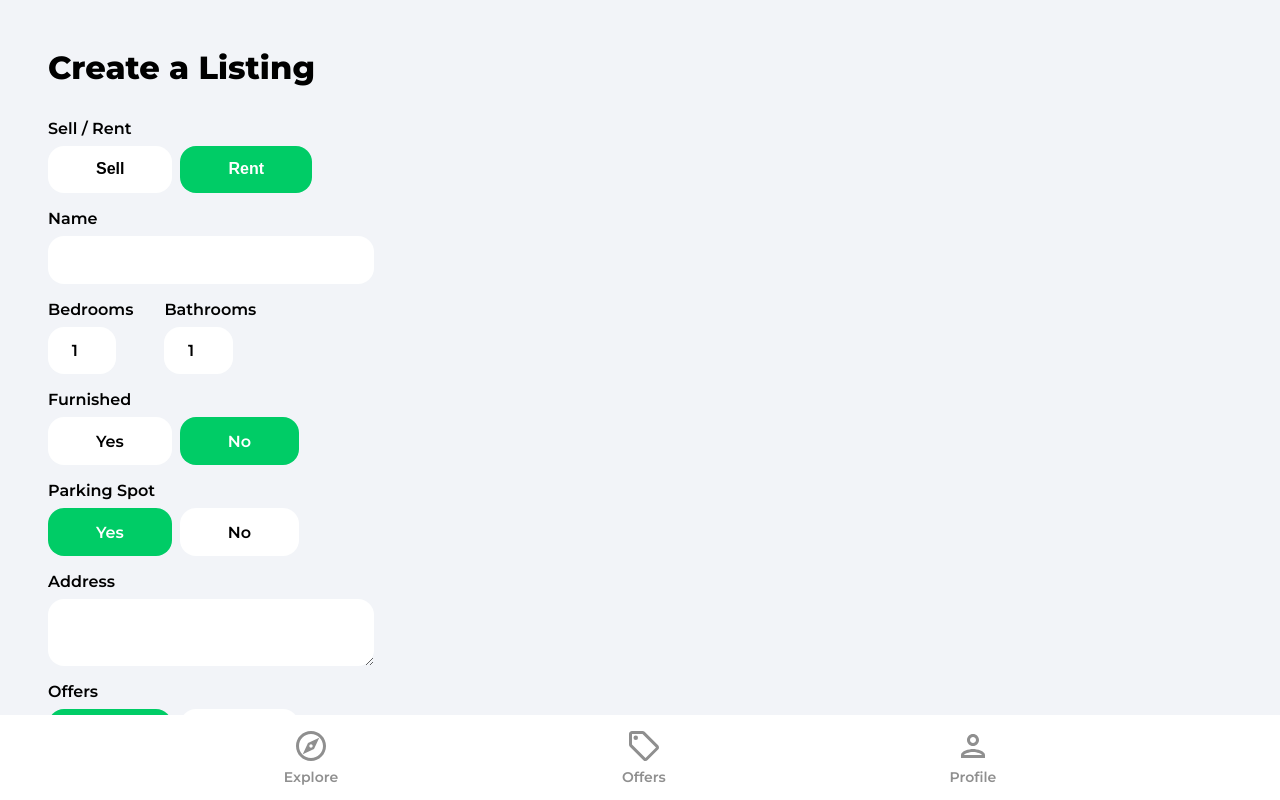
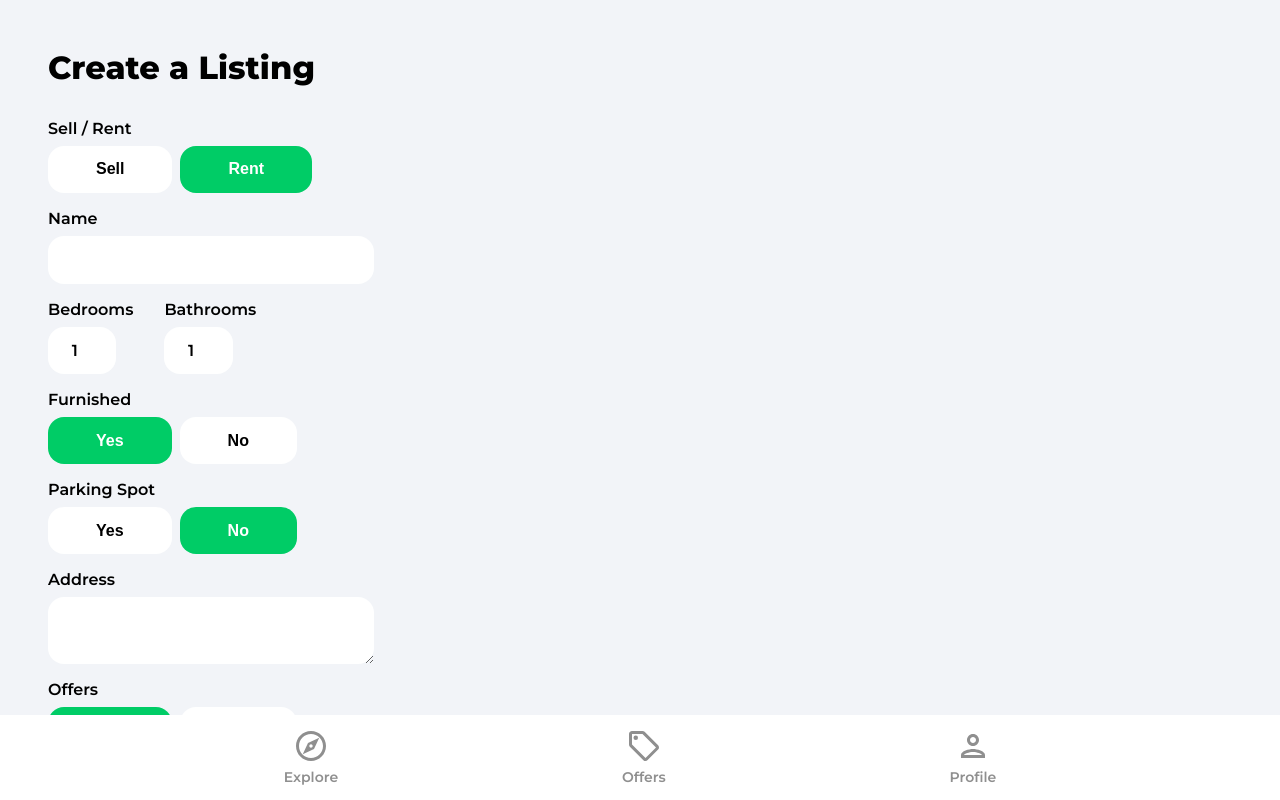
Before and after one commit to ahmedelmansi-tech/House-Market-Place, a React (Create React App) app: page /create-listing in a window 1280 px wide. Shown: the top 800 px of the page. Built offline with nearby package versions, Linux system fonts and the light colour scheme; no server answers; sample sign-in values are in the browser's storage.

Commit message:
stopped cuz of storage paid plane

```diff
--- a/package.json
+++ b/package.json
@@ -8,7 +8,8 @@
     "react-dom": "^19.1.1",
     "react-router-dom": "^7.8.2",
     "react-scripts": "5.0.1",
-    "react-toastify": "^11.0.5"
+    "react-toastify": "^11.0.5",
+    "uuid": "^13.0.0"
   },
   "scripts": {
     "start": "react-scripts start",
--- a/src/pages/CreateListing.jsx
+++ b/src/pages/CreateListing.jsx
@@ -2,9 +2,20 @@ import { useState, useEffect, useRef } from "react";
 import { useNavigate } from "react-router-dom";
 import { getAuth, onAuthStateChanged } from "firebase/auth";
 import Spinner from "../components/Spinner";
+import { toast } from "react-toastify";
+import { v4 as uuidv4 } from "uuid";
+// Storage
+
+import {
+  getStorage,
+  ref,
+  uploadBytesResumable,
+  getDownloadURL,
+} from "firebase/storage";
+import { db } from "../firebase.config";
 
 const CreateListing = () => {
-  const [geolocationEnabled, setGeolocationEnabled] = useState(false);
+  // const [geolocationEnabled, setGeolocationEnabled] = useState(false);
   const [loading, setLoading] = useState(false);
   const [formData, setFormData] = useState({
     type: "rent",
@@ -63,14 +74,116 @@ const CreateListing = () => {
   if (loading) {
     return <Spinner />;
   }
-  //------------  Functions
+  //------------Functions--------------------------//
 
-  const onSubmit = (e) => {
-    e.prevent.default();
+  //--------------------------SUBMIT------------------------------------------//
+
+  const onSubmit = async (e) => {
+    e.preventDefault();
+    setLoading(true);
+    if (discountedPrice >= regularPrice) {
+      toast.error("you should modifiy the prices !");
+      setLoading(false);
+      return;
+    }
+
+    if (images.length > 6) {
+      toast.error("Only 6 images allowed");
+      setLoading(false);
+      return;
+    }
+
+    console.log(formData.images);
+
+    // Store image
+    const storeImage = async (image) => {
+      return new Promise((resolve, reject) => {
+        const storage = getStorage();
+
+        const fileName = `${auth.currentUser.uid}-${image.name}-${uuidv4()}`;
+        const storageRef = ref(storage, "images/" + fileName);
+        //sends Only one pic per time
+        const uploadTask = uploadBytesResumable(storageRef, image);
+
+        // Upload
+
+        uploadTask.on(
+          "state_changed",
+          (snapshot) => {
+            // Observe state change events such as progress, pause, and resume
+            // Get task progress, including the number of bytes uploaded and the total number of bytes to be uploaded
+            const progress =
+              (snapshot.bytesTransferred / snapshot.totalBytes) * 100;
+            console.log("Upload is " + progress + "% done");
+            switch (snapshot.state) {
+              case "paused":
+                console.log("Upload is paused");
+                break;
+              case "running":
+                console.log("Upload is running");
+                break;
+            }
+          },
+          (error) => {
+            // Handle unsuccessful uploads
+            reject(error);
+          },
+          () => {
+            // Handle successful uploads on complete
+            // For instance, get the download URL: https://firebasestorage.googleapis.com/...
+            getDownloadURL(uploadTask.snapshot.ref).then((downloadURL) => {
+              console.log("File available at", downloadURL);
+              resolve(downloadURL);
+            });
+          }
+        );
+      });
+    };
+
+    const upladedImages = await Promise.all(
+      [...images].map((singleImage) => {
+        storeImage(singleImage);
+      })
+    ).catch((error) => {
+      toast.error("Upload Fails");
+      return;
+    });
+
+    console.log(upladedImages);
+
+    toast.success("Your post is published");
+    navigate("/");
   };
 
+  //-----------------MUTATE-------------------------------------------//
   const onMutate = (e) => {
-    console.log("MUTATE FUNC");
+    let bol;
+
+    let val = e.target.value;
+
+    if (e.target.value === "true") {
+      bol = true;
+    }
+    if (e.target.value === "false") {
+      bol = false;
+    }
+
+    if (e.target.value === "number") {
+      val = Number(e.target.value);
+    }
+
+    if (e.target.files) {
+      val = e.target.files;
+    }
+
+    setFormData((prev) => {
+      return {
+        ...prev,
+        [e.target.id]: bol ?? val,
+      };
+    });
+
+    // console.log(e.target.value);
   };
   return (
     <div className="profile">
@@ -152,47 +265,21 @@ const CreateListing = () => {
 
           <label className="formLabel">Furnished</label>
           <div className="formButtons">
-            <buttom
-              id="parking"
-              type="button"
-              onClick={onMutate}
-              value={parking}
-              className={parking ? "formButtonActive" : "formButton"}
-            >
-              Yes
-            </buttom>
-
-            <buttom
-              id="parking"
-              type="button"
-              onClick={onMutate}
-              value={parking}
-              className={
-                !parking && parking !== null ? "formButtonActive" : "formButton"
-              }
-            >
-              No
-            </buttom>
-          </div>
-
-          {/* 5th parking Label */}
-          <label className="formLabel">Parking Spot</label>
-          <div className="formButtons">
-            <buttom
+            <button
               id="furnished"
               type="button"
               onClick={onMutate}
-              value={true}
+              value="true"
               className={furnished ? "formButtonActive" : "formButton"}
             >
               Yes
-            </buttom>
+            </button>
 
-            <buttom
+            <button
               id="furnished"
               type="button"
               onClick={onMutate}
-              value={false}
+              value="false"
               className={
                 !furnished && furnished !== null
                   ? "formButtonActive"
@@ -200,7 +287,33 @@ const CreateListing = () => {
               }
             >
               No
-            </buttom>
+            </button>
+          </div>
+
+          {/* 5th parking Label */}
+          <label className="formLabel">Parking Spot</label>
+          <div className="formButtons">
+            <button
+              id="parking"
+              type="button"
+              onClick={onMutate}
+              value={true}
+              className={parking ? "formButtonActive" : "formButton"}
+            >
+              Yes
+            </button>
+
+            <button
+              id="parking"
+              type="button"
+              onClick={onMutate}
+              value={false}
+              className={
+                !parking && parking !== null ? "formButtonActive" : "formButton"
+              }
+            >
+              No
+            </button>
           </div>
 
           {/* 6th Address Label */}
@@ -217,7 +330,7 @@ const CreateListing = () => {
 
           {/* 7th Long - Lat  */}
 
-          {geolocationEnabled && (
+          {/* {geolocationEnabled && (
             <div className="formLatLng flex">
               <div>
                 <label className="formLabel">Latitude</label>
@@ -242,13 +355,13 @@ const CreateListing = () => {
                 />
               </div>
             </div>
-          )}
+          )} */}
 
           {/* 7Th Offers  */}
 
           <label className="formLabel">Offers</label>
           <div className="formButtons">
-            <buttom
+            <button
               id="offer"
               type="button"
               onClick={onMutate}
@@ -256,9 +369,9 @@ const CreateListing = () => {
               className={offer ? "formButtonActive" : "formButton"}
             >
               Yes
-            </buttom>
+            </button>
 
-            <buttom
+            <button
               id="offer"
               type="button"
               onClick={onMutate}
@@ -268,7 +381,7 @@ const CreateListing = () => {
               }
             >
               No
-            </buttom>
+            </button>
           </div>
 
           {/* 8th Regulare Price */}
@@ -282,6 +395,7 @@ const CreateListing = () => {
               className="formInputSmall"
               min={50}
               max={1000000}
+              step={1}
               required
               onChange={onMutate}
             />
@@ -324,6 +438,13 @@ const CreateListing = () => {
           />
 
           {/* END OF THE FORM -------- */}
+          <button
+            className="primaryButton createListingButton
+          "
+            type="submit"
+          >
+            Create Listing
+          </button>
         </form>
       </main>
     </div>
```
Also changed, not shown: 1 other file (tests, documents, lock files or other folders).
